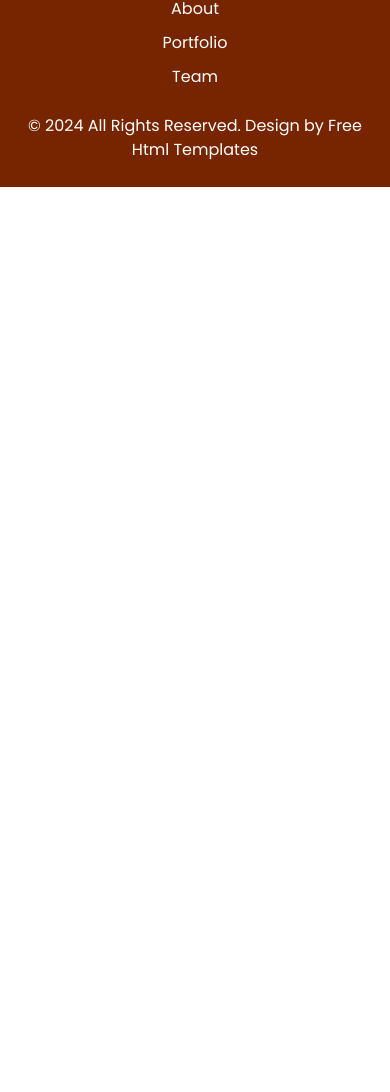
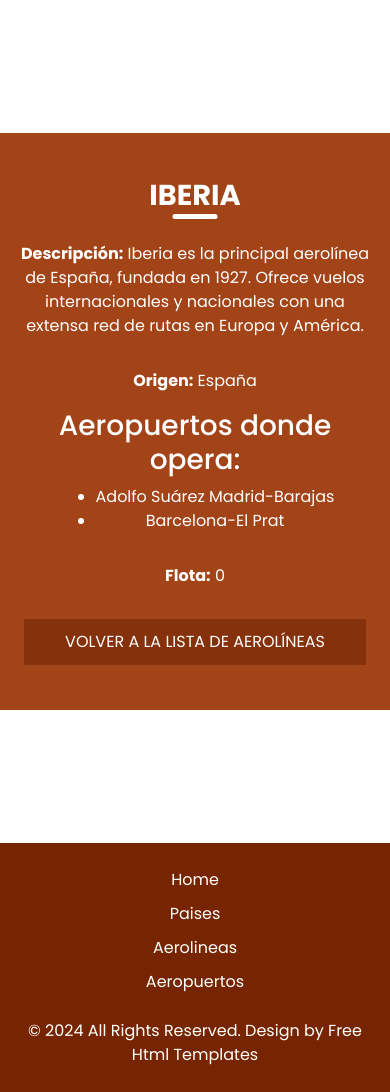
Before and after one commit to UnaiOlaiz/IW--Proyecto-en-Grupo, a Django app: page /volareApp/aerolineas/2/ in a window 390 px wide. Shown: the part 531-1623 px from the top of the page. Before the commit the page ends 718 px from the top, so only its background shows below. Run offline with Django 5.2, Linux system fonts and the light colour scheme; data comes from the database, SQL or seed files in the repository; some libraries are stand-ins or nearby versions.

Commit message:
plantilla y correcciones

```diff
--- a/volare/volareApp/templates/airline_detail.html
+++ b/volare/volareApp/templates/airline_detail.html
@@ -3,36 +3,33 @@
 {% block titulo %}Detalles de la Aerolínea{% endblock %}
 
 {% block contenido %}
+  <section class="about_section">
+    <div class="container-fluid">
+        <div class="row justify-content-center align-items-center" style="height: 100vh;"> <!-- Centra el contenido vertical y horizontalmente -->
 
-
-    <h1>{{ airline.nombre }}</h1>
-
-
-<div class="content-container">
-
-    <div>
+        <!-- Información de la aerolínea -->
+        <div class="detail-box detail_box_common col-lg-6 col-md-8 text-center">
+          <div class="heading_container heading_center">
+            <h2>{{ airline.nombre }}</h2> <!-- Nombre de la aerolínea -->
+          </div>
           <p><strong>Descripción:</strong> {{ airline.descripcion }}</p>
           <p><strong>Origen:</strong> {{ airline.pais }}</p>
-    </div>
 
-    <div>
-        <h2>Aeropuertos donde opera:</h2>
+          <h3>Aeropuertos donde opera:</h3>
           <ul>
-        {% for aeropuerto in airports %}  <!-- Accede a la lista de aeropuertos que has pasado en el contexto -->
-            <li>{{ aeropuerto.nombre }}</li>  <!-- Muestra el nombre del aeropuerto -->
+            {% for aeropuerto in airports %}
+              <li>{{ aeropuerto.nombre }}</li>
             {% empty %}
               <li>No hay aeropuertos disponibles.</li>
             {% endfor %}
           </ul>
-    </div>
 
-    <div>
-      <p>  <strong>Flota: </strong>{{ airline.flota }}</p>
+          <p><strong>Flota:</strong> {{ airline.flota }}</p>
 
+          <a id="back-button" href="{% url 'index_aerolineas' %}">Volver a la lista de Aerolíneas</a>
         </div>
 
       </div>
-
-<a href="{% url 'index_aerolineas' %}" id="back-button">Volver a la lista de Aerolíneas</a>
-
+    </div>
+  </section>
 {% endblock %}
--- a/volare/volareApp/templates/base.html
+++ b/volare/volareApp/templates/base.html
@@ -20,9 +20,12 @@
     <link href="{% static 'css/style.css' %}" rel="stylesheet" />
     <link href="{% static 'css/responsive.css' %}" rel="stylesheet" />
 </head>
+
+
 <body>
-
-<header>
+  <div class="hero_area">
+    <!-- header section strats -->
+    <header class="header_section">
       <nav class="navbar navbar-expand-lg custom_nav-container">
           <div class="custom_menu-btn">
               <button onclick="openNav()">
@@ -53,6 +56,87 @@
       </nav>
     </header>
 
+    <!-- Slider Section (Texto y Imágenes) -->
+    <section class="slider_section position-relative">
+      <div class="container-fluid">
+          <div class="row">
+              <!-- Texto del slider -->
+              <div class="detail-box col-lg-4 col-md-5">
+                  <div id="textCarousel" class="carousel slide slider_text_carousel" data-ride="carousel">
+                      <div class="carousel-inner">
+                          <!-- Elemento 1 -->
+                          <div class="carousel-item active">
+                              <div class="detail_content">
+                                  <div>
+                                      <h1>Explora <br>Aerolíneas</h1>
+                                      <a href="{% url 'index_aerolineas' %}">
+                                          Ver Más
+                                      </a>
+                                  </div>
+                              </div>
+                          </div>
+                          <!-- Elemento 2 -->
+                          <div class="carousel-item">
+                              <div class="detail_content">
+                                  <div>
+                                      <h1>Conoce <br>Aeropuertos</h1>
+                                      <a href="{% url 'index_aeropuerto' %}">
+                                          Ver Más
+                                      </a>
+                                  </div>
+                              </div>
+                          </div>
+                          <!-- Elemento 3 -->
+                          <div class="carousel-item">
+                              <div class="detail_content">
+                                  <div>
+                                      <h1>Descubre <br>Países</h1>
+                                      <a href="{% url 'index_paises' %}">
+                                          Ver Más
+                                      </a>
+                                  </div>
+                              </div>
+                          </div>
+                      </div>
+                  </div>
+              </div>
+              <!-- Imagen del slider -->
+              <div class="img-box col-lg-8 col-md-7">
+                  <div id="imageCarousel" class="carousel slide slider_image_carousel carousel-fade" data-ride="carousel">
+                      <div class="carousel-inner">
+                          <!-- Imagen 1 -->
+                          <div class="carousel-item active">
+                              <img src="{% static 'images/imagen1portada.jpg' %}" alt="Aerolíneas" />
+                          </div>
+                          <!-- Imagen 2 -->
+                          <div class="carousel-item">
+                              <img src="{% static 'images/imagen2.jpg' %}" alt="Aeropuertos" />
+                          </div>
+                          <!-- Imagen 3 -->
+                          <div class="carousel-item">
+                              <img src="{% static 'images/imagen3.jpg' %}" alt="Países" />
+                          </div>
+                      </div>
+                  </div>
+                  <!-- Botones de navegación del slider -->
+                  <div class="carousel_btn-box">
+                      <a class="slider_btn_prev" href="#imageCarousel" role="button" data-slide="prev">
+                          <i class="fa fa-long-arrow-left" aria-hidden="true"></i>
+                          <span class="sr-only">Previous</span>
+                      </a>
+                      <a class="slider_btn_next" href="#imageCarousel" role="button" data-slide="next">
+                          <i class="fa fa-long-arrow-right" aria-hidden="true"></i>
+                          <span class="sr-only">Next</span>
+                      </a>
+                  </div>
+              </div>
+          </div>
+      </div>
+    </section>
+    <!-- End Slider Section -->
+
+
+
 {% block contenido %}{% endblock %}
 
  <footer class="footer_section">
@@ -70,14 +154,14 @@
             <a class="" href="{% url 'index' %}">
               Home
             </a>
-            <a class="" href="about.html">
-              About
+            <a class="" href="{% url 'index_paises' %}">
+              Paises
             </a>
-            <a class="" href="portfolio.html">
-              Portfolio
+            <a class="" href="{% url 'index_aerolineas' %}">
+              Aerolineas
             </a>
-            <a class="" href="team.html">
-              Team
+            <a class="" href="{% url 'index_aeropuerto' %}">
+              Aeropuertos
             </a>
           </div>
         </div>
--- a/volare/volareApp/templates/index.html
+++ b/volare/volareApp/templates/index.html
@@ -4,6 +4,7 @@
 {% block titulo %}Portada{% endblock %}
 
 {% block contenido %}
+
 
 <h2>Paises con sus aerolíneas más importantes</h2>
 
@@ -14,7 +15,7 @@
             {% if aerolinea %}
                 <a href="{% url 'show_aerolinea' aerolinea.id %}">{{ aerolinea.nombre }}</a> (Fundada el {{ aerolinea.fundacion }})
 
-				<img img class="imagen-pequena" alt="{{ aerolinea.imagen.name }}" src="{% static aerolinea.imagen.name %}" />
+				<img img class="imagen-pequena w-25" alt="{{ aerolinea.imagen.name }}" src="{% static aerolinea.imagen.name %}" />
 
             {% else %}
                 Sin aerolíneas
```
Also changed, not shown: volare/volareApp/templates/airport_detail.html (+14 -2 lines), volare/volareApp/templates/country_detail.html (+20 -22 lines), volare/volareApp/static/images/about-img.jpg (deleted), volare/volareApp/static/images/imagen1portada.jpg (added), volare/volareApp/static/images/imagen2.jpg (added), volare/volareApp/static/images/imagen3.jpg (added), volare/volareApp/static/images/p1.jpg (deleted), volare/volareApp/static/images/p2.jpg (deleted), volare/volareApp/static/images/p3.jpg (deleted), volare/volareApp/static/images/p4.jpg (deleted), volare/volareApp/static/images/p5.jpg (deleted), volare/volareApp/static/images/slider-img.jpg (deleted), volare/volareApp/static/images/slider-img2.jpg (deleted), volare/volareApp/static/images/slider-img3.jpg (deleted), 3 more files. Lines whose indentation alone changed are shown as unchanged.
